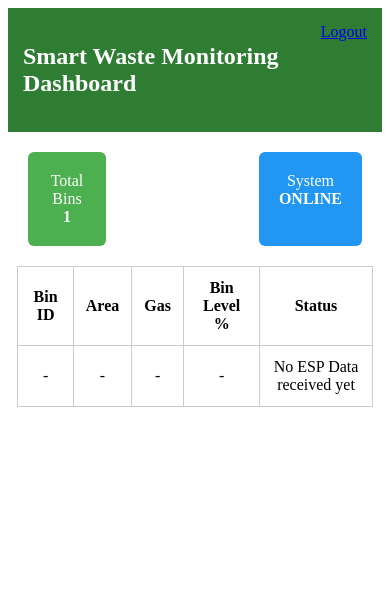
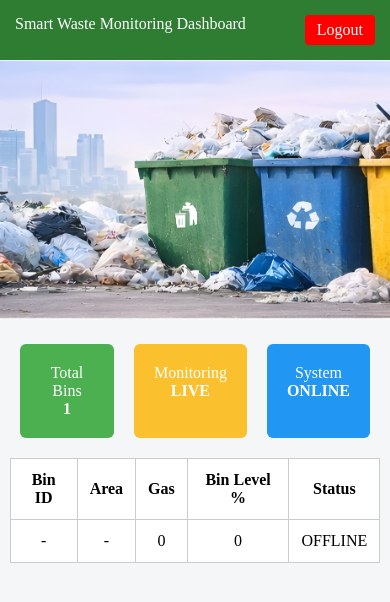
Before and after one commit to Mugilan-18/smart-waste-dashboard, a Flask app: page /dashboard in a window 390 px wide. Shown: the top 602 px of the page. Run offline with Flask 3, Linux system fonts and the light colour scheme; the visitor is signed in with stand-in values (Sample User, id 1).

Commit message:
Revamp dashboard HTML structure and styles
Updated the dashboard layout and improved responsiveness.

```diff
--- a/templates/dashboard.html
+++ b/templates/dashboard.html
@@ -1,19 +1,23 @@
 <!DOCTYPE html>
 <html>
 <head>
-  <title>Dashboard</title>
+  <title>Smart Waste Monitoring Dashboard</title>
+  <meta name="viewport" content="width=device-width, initial-scale=1.0">
   <link rel="stylesheet" href="/static/style.css">
 </head>
-<body>
+
+<body class="dashboard-body">
 
 <div class="top-bar">
-  <h2>Smart Waste Monitoring Dashboard</h2>
-  <a href="/logout" class="logout">Logout</a>
+  <span>Smart Waste Monitoring Dashboard</span>
+  <a href="/logout" class="logout-btn">Logout</a>
 </div>
+
+<img src="/static/images/waste.jpg" class="banner">
 
 <div class="cards">
   <div class="card green">Total Bins<br><b>1</b></div>
-  <div class="card orange">Monitoring<br><b>LIVE</b></div>
+  <div class="card yellow">Monitoring<br><b>LIVE</b></div>
   <div class="card blue">System<br><b>ONLINE</b></div>
 </div>
 
@@ -28,9 +32,9 @@
   <tr>
     <td id="bin_id">-</td>
     <td id="area">-</td>
-    <td id="gas">-</td>
-    <td id="level">-</td>
-    <td id="status">No ESP Data received yet</td>
+    <td id="gas">0</td>
+    <td id="level">0</td>
+    <td id="status">OFFLINE</td>
   </tr>
 </table>
 
```
